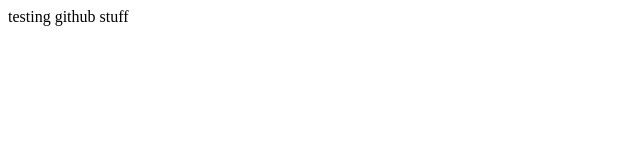
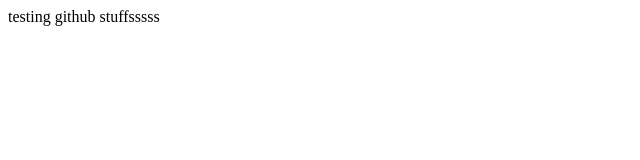
Before and after one commit to AzzyLuddy/githublab, a plain HTML site: page index.html in a window 1280 px wide. Shown: the full height of the page, 0-640 px from the left. Drawn offline with Linux system fonts and the light colour scheme.

Commit message:
Update index.html

```diff
--- a/index.html
+++ b/index.html
@@ -1,6 +1,6 @@
 <html>
 <title>this is bad website</title>
 <body>
-testing github stuff
+testing github stuffsssss
 </body>
 </html>
```
